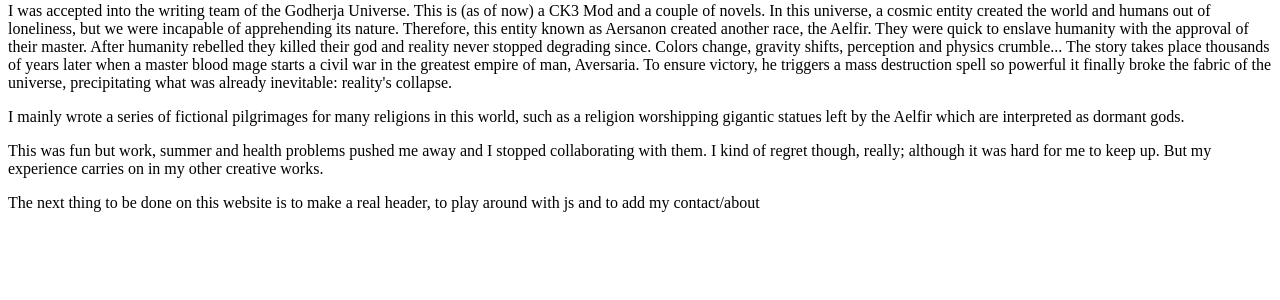
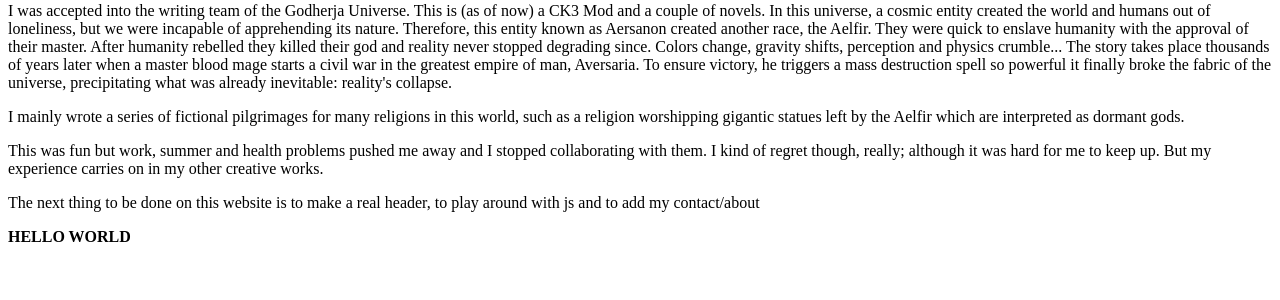
Before and after one commit to coolkat64/true_neutral, a Django app: page / in a window 1280 px wide. Shown: the part 293-593 px from the top of the page. Run offline with Django 3.2, Linux system fonts and the light colour scheme; data that the repository does not hold is empty.

Commit message:
same as before

```diff
--- a/blog/templates/blog/post_list.html
+++ b/blog/templates/blog/post_list.html
@@ -52,7 +52,7 @@
 The next thing to be done on this website is to make a real header, to play around with js and to add my contact/about
 </p>
 
-<script src='js/dropdown.js'></script>
+<b>HELLO WORLD</b>
 
 </body>
 </html>
```
